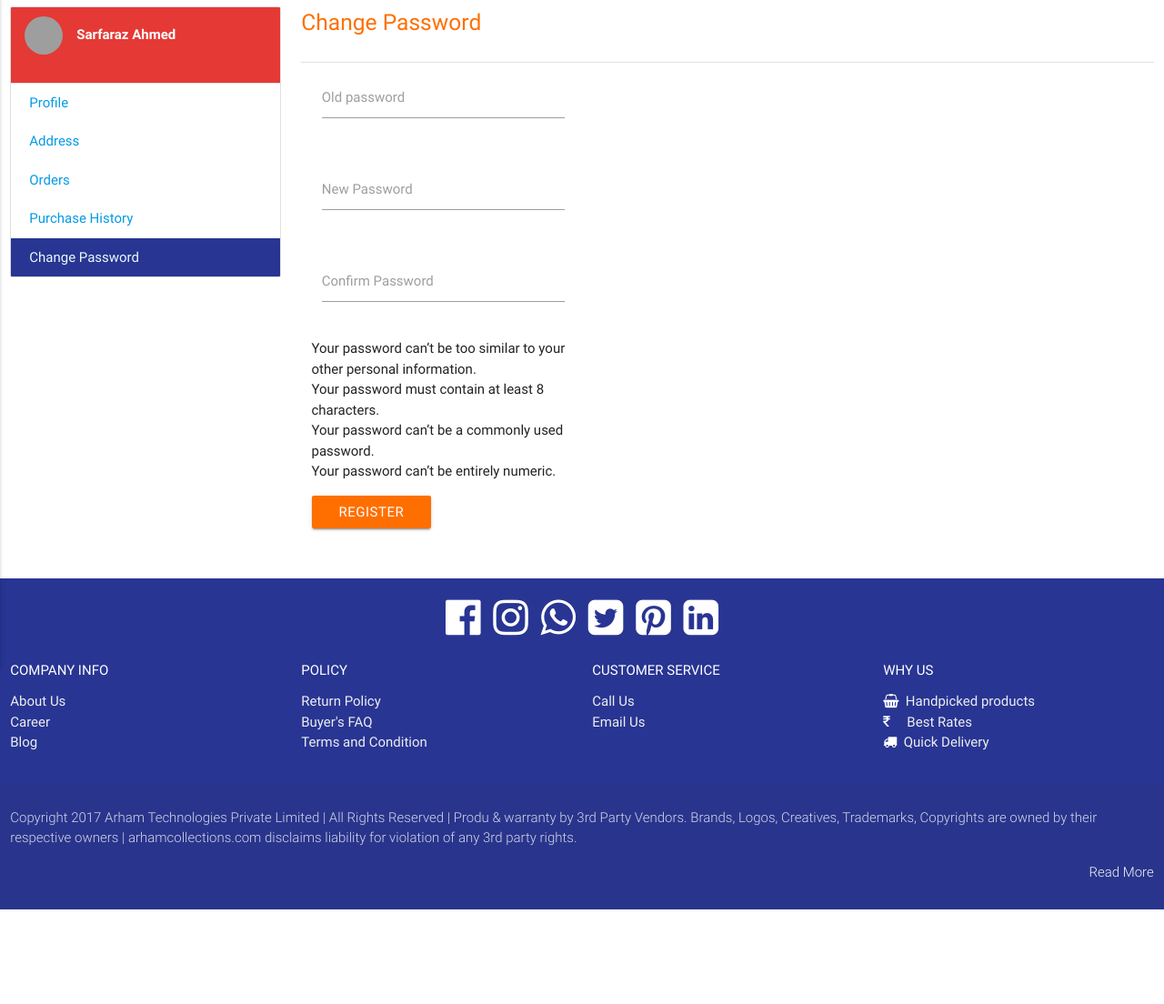
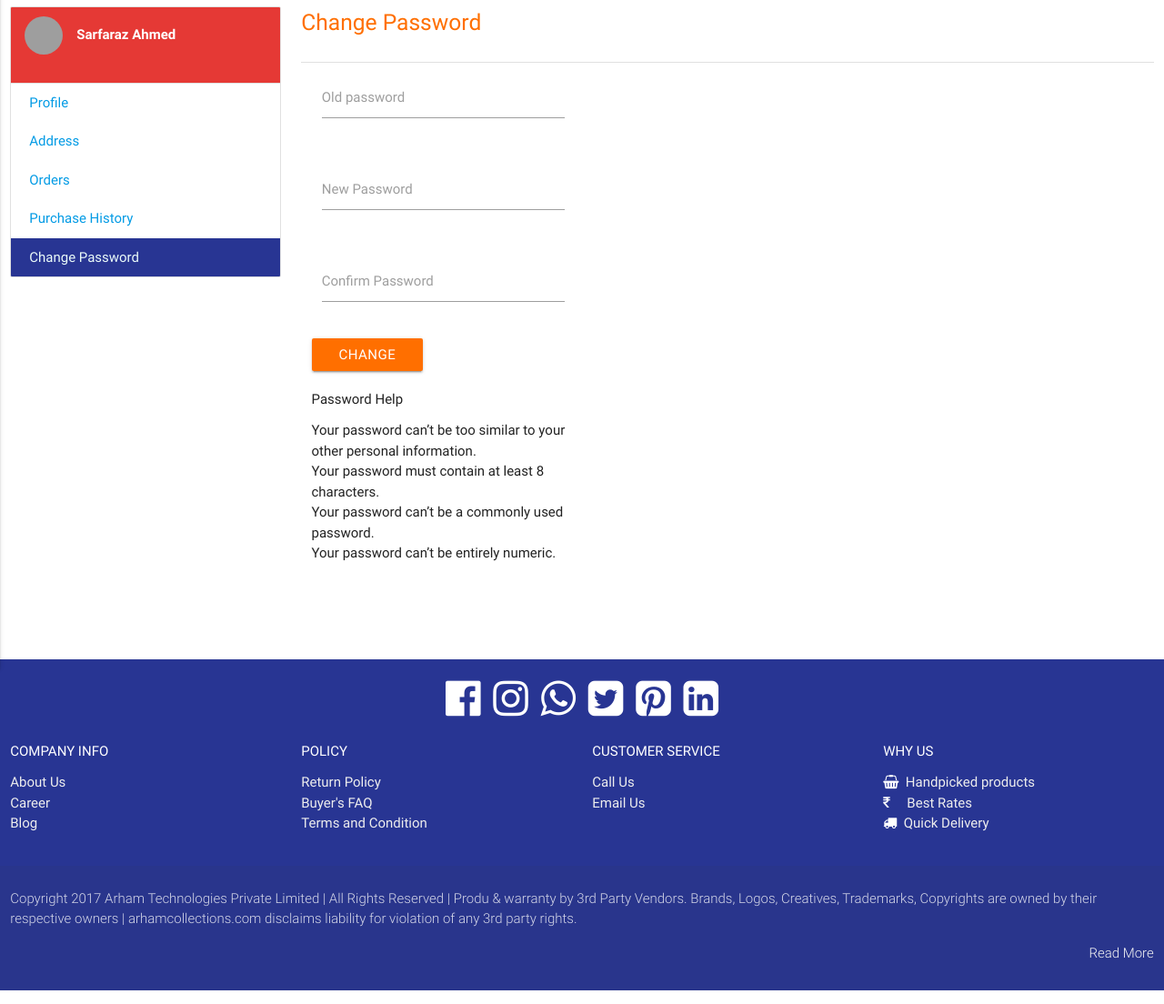
Before and after one commit to findsarfaraz/project1, a Django app: page /change_password/ in a window 1280 px wide. Shown: the part 125-1229 px from the top of the page at 91% size. Before the commit the page ends 1125 px from the top, so only its background shows below. Run offline with Django 3.2, Linux system fonts and the light colour scheme; the visitor is signed in with stand-in values (Sample User, id 1); grey boxes are pictures that could not be loaded.

Commit message:
2017_04_06

```diff
--- a/user_management/templates/user_management/change_password.html
+++ b/user_management/templates/user_management/change_password.html
@@ -26,26 +26,47 @@
         <div class="divider"></div>
             <div class="row">
                 <form action="/change_password/" method="POST" class="col s12 m6 l4" >{% csrf_token %}
+                    {% if form.errors %}
+                        {% for error in form.non_field_errors %}
+                            <div class='alert-message alert-message-danger'>{{ error }}</div>
+                        {% endfor %}
+                    {% endif %}
+
+
                     <div class="row">
+                        {%if form.old_password.errors%}
+                            <div class='alert-message alert-message-danger'>{{form.old_password.errors}}</div>
+                        {%endif%}
                         <div class="input-field col s12">
                             <input id="id_old_password" name="id_old_password" type="password">
                             <label for="id_old_password">Old password</label>
                         </div>
                     </div>
                     <div class="row">
+                        {%if form.new_password1.errors%}
+                            <div class='alert-message alert-message-danger'>{{form.new_password1.errors}}</div>
+                        {%endif%}
                         <div class="input-field col s12">
                             <input  id="new_password1" name="new_password1" type="password">
                             <label for="new_password1">New Password</label>
                         </div>
                     </div>
                     <div class="row">
+                        {%if form.new_password2.errors%}
+                            <div class='alert-message alert-message-danger'>{{form.new_password2.errors}}</div>
+                        {%endif%}
                         <div class="input-field col s12">
                             <input  id="new_password2" name="new_password2" type="password">
                             <label for="new_password2">Confirm Password</label>
                         </div>
                     </div>
-                    <p>{{form.new_password1.help_text|escape}}</p>
-                    <button class="btn waves-effect waves-light" type="submit" name="action">Register</button>
+                    <button class="btn waves-effect waves-light" type="submit" name="action">Change</button>
+                    <div class="section">
+                        <div class="row">
+                            <h6>Password Help</h6>
+                            <p class="help">{{ form.new_password1.help_text|safe }}</p>
+                         </div>
+                    </div>
                 </form>
             </div>
     </div>
```
